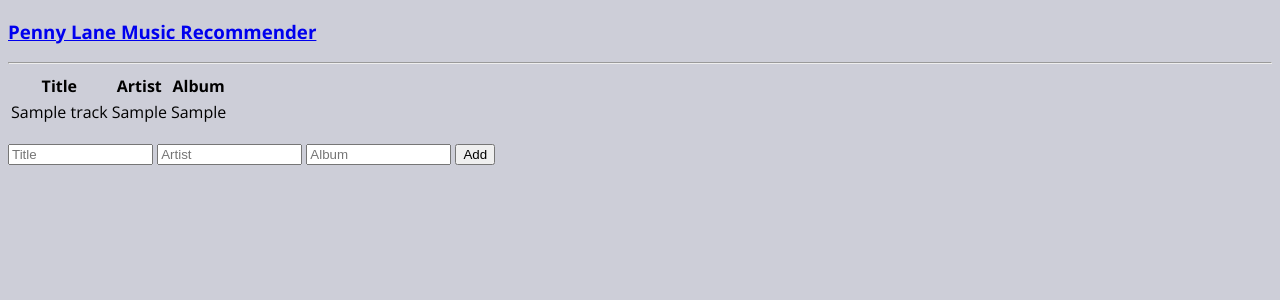
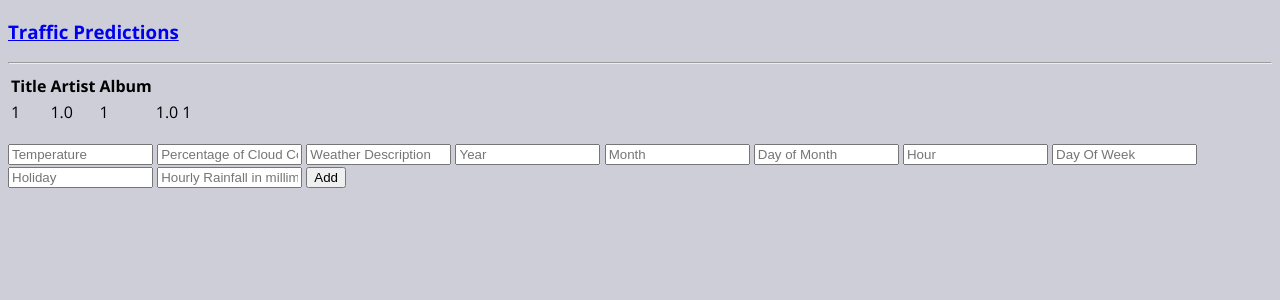
Before and after one commit to richard-hathaway-897/2022-msia423-hathaway-richard-project, a Flask app: page / in a window 1280 px wide. Shown: the top 300 px of the page. Run offline with Flask 2, Linux system fonts and the light colour scheme; tables that the repository leaves empty hold one stand-in row (values such as "Sample post"); parts of the project's set-up code (start-up, migrations or seed data) failed here and were passed over.

Commit message:
Configured app.py and index.html to display entries in historical queries table.

```diff
--- a/app.py
+++ b/app.py
@@ -6,7 +6,8 @@ import sqlalchemy.exc
 from flask import Flask, render_template, request, redirect, url_for
 
 # For setting up the Flask-SQLAlchemy database session
-from src.add_songs import Tracks, TrackManager
+#from src.add_songs import Tracks, TrackManager
+from src.create_tables_rds import QueryManager, HistoricalQueries
 
 # Initialize the Flask application
 app = Flask(__name__, template_folder="app/templates",
@@ -18,7 +19,7 @@ app.config.from_pyfile('config/flaskconfig.py')
 # Define LOGGING_CONFIG in flask_config.py - path to config file for setting
 # up the logger (e.g. config/logging/local.conf)
 logging.config.fileConfig(app.config["LOGGING_CONFIG"])
-logger = logging.getLogger(app.config["APP_NAME"])
+logger = logging.getLogger(app.config["APP_NAME"]) # Give a meaningful name to the logger in executable script
 logger.debug(
     'Web app should be viewable at %s:%s if docker run command maps local '
     'port to the same port as configured for the Docker container '
@@ -29,9 +30,11 @@ logger.debug(
     , app.config["PORT"])
 
 # Initialize the database session
-track_manager = TrackManager(app)
+query_manager = QueryManager(app)
 
 
+# Different functions that can take place in the app.
+# What function should be returned when someone goes to "/"
 @app.route('/')
 def index():
     """Main view that lists songs in the database.
@@ -45,10 +48,11 @@ def index():
     """
 
     try:
-        tracks = track_manager.session.query(Tracks).limit(
+        user_query = query_manager.session.query(HistoricalQueries).limit(
             app.config["MAX_ROWS_SHOW"]).all()
         logger.debug("Index page accessed")
-        return render_template('index.html', tracks=tracks)
+        return render_template('index.html', user_query=user_query)
+        # Return template if the search to index.html succeeds
     except sqlite3.OperationalError as e:
         logger.error(
             "Error page returned. Not able to query local sqlite database: %s."
@@ -67,20 +71,30 @@ def index():
         return render_template('error.html')
 
 
+
 @app.route('/add', methods=['POST'])
-def add_entry():
+def enter_query_parameters():
     """View that process a POST with new song input
 
     Returns:
         redirect to index page
     """
+    new_query_params = {}
+    new_query_params["temperature"] = request.form["temperature"]
+    new_query_params["cloud_percentage"] = request.form["cloud_percentage"]
+    new_query_params["year"] = request.form["year"]
+    new_query_params["month"] = request.form["month"]
+    new_query_params["day"] = request.form["day"]
+    new_query_params["hour"] = request.form["hour"]
+    new_query_params["day_of_week"] = request.form["day_of_week"]
+    new_query_params["holiday"] = request.form["holiday"]
+    new_query_params["rainfall_hour"] = request.form["rainfall_hour"]
+
 
     try:
-        track_manager.add_track(artist=request.form['artist'],
-                                album=request.form['album'],
-                                title=request.form['title'])
-        logger.info("New song added: %s by %s", request.form['title'],
-                    request.form['artist'])
+        query_manager.add_new_query(query_params=new_query_params,
+                                    query_prediction=1000) #TODO: Need to plug in model prediction
+        logger.info("Query added")
         return redirect(url_for('index'))
     except sqlite3.OperationalError as e:
         logger.error(
--- a/app/templates/index.html
+++ b/app/templates/index.html
@@ -7,7 +7,7 @@
 
 <body>
     <h3>
-         <a href = "{{ url_for('index') }}">Penny Lane Music Recommender</a>
+         <a href = "{{ url_for('index') }}">Traffic Predictions</a>
     </h3>
 
     <hr/>
@@ -21,20 +21,29 @@
          </thead>
 
          <tbody>
-            {% for track in tracks %}
+            {% for query in user_query %}  <!-- 'tracks' comes from the render_template in index function -->
                <tr>
-                   <td>{{ track.title }}</td>
-                   <td>{{ track.artist }}</td>
-                   <td>{{ track.album }}</td>
+                   <td>{{ query.query_number }}</td>
+                   <td>{{ query.predicted_traffic_count }}</td>
+                   <td>{{ query.hour }}</td>
+                   <td>{{ query.temperature }}</td>
+                   <td>{{ query.month }}</td>
                </tr>
             {% endfor %}
          </tbody>
       </table>
-      <form action="{{ url_for('add_entry') }}" method=post class=add-entry>
+      <form action="{{ url_for('enter_query_parameters') }}" method=post class=enter-query-parameters>
       <dl>
-        <input type=text size=15 name=title placeholder="Title">
-        <input type=text size=15 name=artist placeholder="Artist">
-        <input type=text size=15 name=album placeholder="Album">
+        <input type=text size=15 name=temperature placeholder="Temperature">
+        <input type=text size=15 name=cloud_percentage placeholder="Percentage of Cloud Cover">
+        <input type=text size=15 name=weather_description placeholder="Weather Description"> <!--make this a check box-->
+          <input type=text size=15 name=year placeholder="Year">
+        <input type=text size=15 name=month placeholder="Month">
+          <input type=text size=15 name=day placeholder="Day of Month">
+        <input type=text size=15 name=hour placeholder="Hour">
+        <input type=text size=15 name=day_of_week placeholder="Day Of Week"> <!--could be calculated from d/m/y-->
+        <input type=text size=15 name=holiday placeholder="Holiday">
+        <input type=text size=15 name=rainfall_hour placeholder="Hourly Rainfall in millimeters">
         <input type=submit value=Add>
       </dl>
     </form>
```
